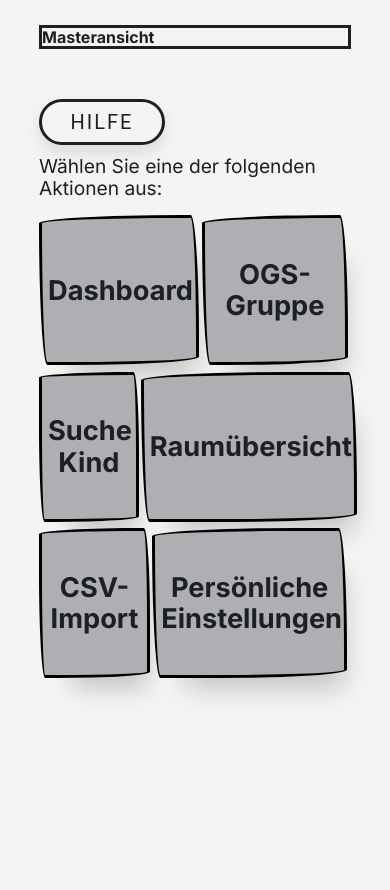
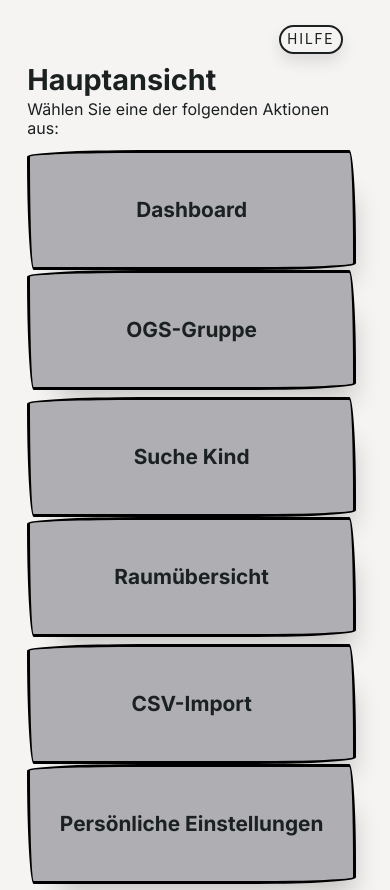
Before and after one commit to LegoStalin/koord-app-altenberge, a Django app: page /master_web/ in a window 390 px wide. Before the commit the page ends 697 px from the top, so only its background shows below. Run offline with Django 4.2, Linux system fonts and the light colour scheme.

Commit message:
Completed Media Queries for all 3 device types including new pop ups for tablet and mobile phone

```diff
--- a/koordapp/main_app/static/css/master_overview/master_overview_style.css
+++ b/koordapp/main_app/static/css/master_overview/master_overview_style.css
@@ -240,13 +240,13 @@
     }
 }
 /*  Mobile Endgeräte Ansicht */
-c
+@media only screen and (min-width: 320px) and (max-width: 767px){
     /* Header Style*/
     .header_container{
         display: flex;
         flex-direction: row;
         justify-content: space-between;
-        margin: 0em 0em 2% 0em;
+        margin: 0em 0em 0em 0em;
         padding-right: 20px;
     }
     .header_container :nth-child(1){
@@ -263,12 +263,13 @@ c
         display: flex;
         align-items: center;
         justify-content: center;
-        height: 40px;
-        width: 120px;
+        height: 25px;
+        width: 60px;
         background: var(--help_button_color);
         border-style: solid;
+        border-width: 2px;
         border-color: var(--font_color);
-        font-size: 20px;
+        font-size: 14px;
         font-weight: normal;
         color: var(--font_color);
         text-decoration: none;
@@ -279,7 +280,7 @@ c
         border-radius: 45px;
         cursor: pointer;
         box-shadow: 0px 8px 15px rgba(0, 0, 0, 0.1);
-        margin-top: 50px;
+        margin-top: 25px;
     }
     /*
     .header_container .popup{
@@ -327,7 +328,7 @@ c
     /* Selection Board Ansicht */
     .button_container{
         display: grid;
-        grid-template-columns: repeat(2, 1fr);
+        grid-template-columns: repeat(1, 1fr);
         justify-content: space-between;
         margin: 0em 0em 2% 0em;
     }
@@ -354,7 +355,7 @@ c
         padding: 20px;
         background: #fff;
         border-radius: 5px;
-        width: 30%;
+        width: 65%;
         position: relative;
         transition: all 5s ease-in-out;
     }
@@ -382,7 +383,6 @@ c
         padding-top: 0px;
         overflow: auto;
     }
-
 }
 
 
--- a/koordapp/main_app/static/css/style.css
+++ b/koordapp/main_app/static/css/style.css
@@ -35,6 +35,13 @@ ul.errorlist {
 
 /* PC Ansicht */
 @media only screen and (min-width: 1280px) {
+    /* Body */
+    body {
+        font-family: 'Inter', sans-serif;
+        background: var(--background_color);
+        padding-left: 10%;
+        padding-right: 10%;
+    }
     /* Header Style*/
     .default_heading{
         color: var(--font_color);
@@ -101,6 +108,13 @@ ul.errorlist {
 
 /* Tablet Ansicht */
 @media only screen and (min-width: 768px) and (max-width: 1279px) {
+    /* Body */
+    body {
+        font-family: 'Inter', sans-serif;
+        background: var(--background_color);
+        padding-left: 10%;
+        padding-right: 10%;
+    }
     /* Header Style*/
     .default_heading{
         color: var(--font_color);
@@ -168,25 +182,31 @@ ul.errorlist {
 
 /* Mobile Endgeräte Ansicht */
 @media only screen and (min-width: 320px) and (max-width: 767px){
+    /* Body */
+    body {
+        font-family: 'Inter', sans-serif;
+        background: var(--background_color);
+        padding-left: 7%;
+        padding-right: 7%;
+    }
     /* Header Style*/
     .default_heading{
         color: var(--font_color);
-        font-size: 1em;
-        border-style: solid;
+        font-size: 1.8em;
         margin-bottom: 1px;
-        margin-top: 8%;
+        margin-top: 20%;
 
     }
     /* Subheader Style*/
     .default_subheading{
         color: var(--font_color);
-        font-size: 1.2em;
-        margin-top: 10px;
+        font-size: 1.0em;
+        margin-top: 3px;
         padding-top: 0px;
     }
     /* Button Style 1*/
     #button_style1 {
-        font-size: 1.7em;
+        font-size: 1.3em;
         background-color: var(--button_color);
         background-image: none;
         background-position: 0 90%;
@@ -201,7 +221,7 @@ ul.errorlist {
         cursor: pointer;
         font-weight: bold;
         width: 98%;
-        height: 150px;
+        height: 120px;
         outline: none;
         text-decoration: none;
         transition: all 235ms ease-in-out;
--- a/koordapp/main_app/templates/master_overview/master_web.html
+++ b/koordapp/main_app/templates/master_overview/master_web.html
@@ -11,7 +11,7 @@
 <body>
 
 <div class="header_container">
-    <h1 class="default_heading"> Masteransicht </h1>
+    <h1 class="default_heading"> Hauptansicht </h1>
 
     <a class="question" href="#popup1">Hilfe</a>
 
```
Also changed, not shown: koordapp/db.sqlite3 (added).
